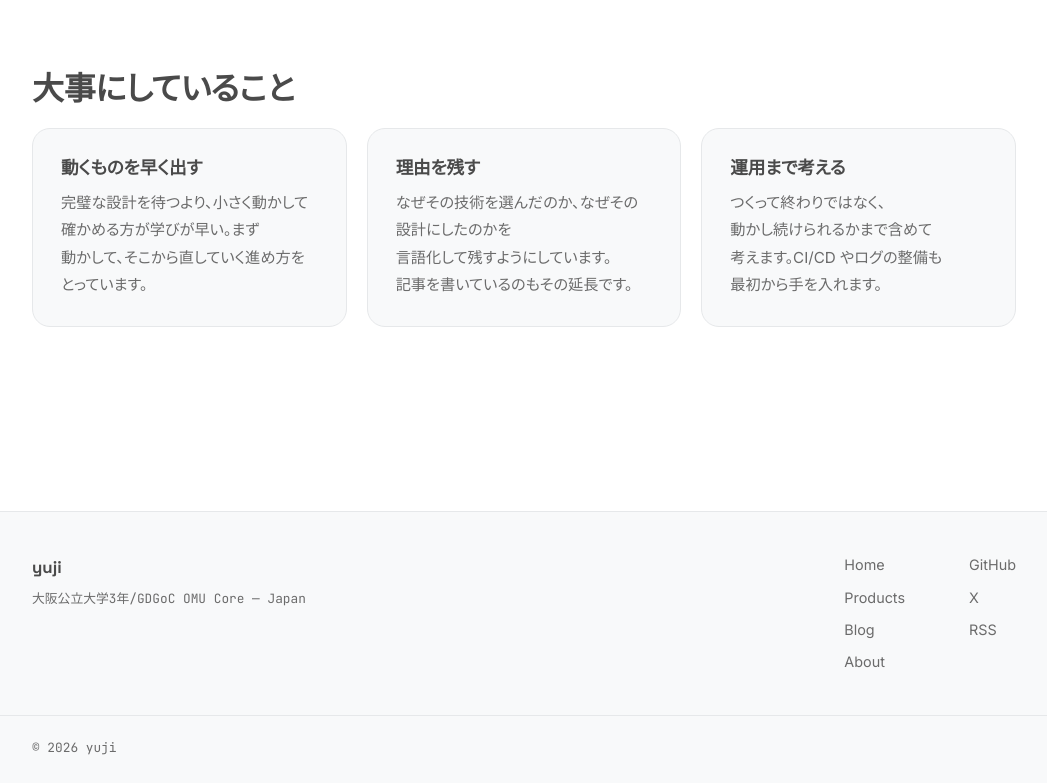
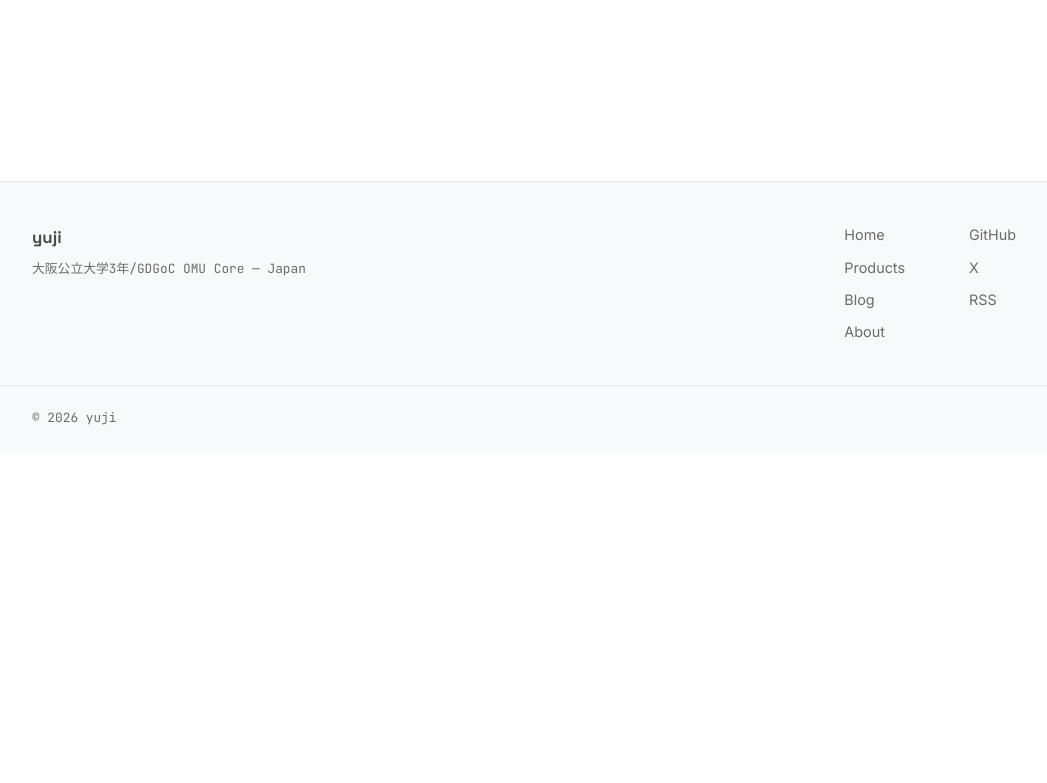
Before and after one commit to yuji0276/portofolio, an Astro site: page /introduction in a window 1280 px wide. Shown: the part 1643-2426 px from the top of the page, without its empty margins (116-1163 px from the left). After the commit the page ends 2096 px from the top, so only its background shows below. Built offline with nearby package versions, Linux system fonts and the light colour scheme; Astro itself is replaced by a stand-in of ours.

Commit message:
大事にしていることという恥ずかしい文章を削除

```diff
--- a/src/data/profile.ts
+++ b/src/data/profile.ts
@@ -62,18 +62,3 @@ export type ValueItem = {
   heading: string;
   body: string;
 };
-
-export const VALUES: ValueItem[] = [
-  {
-    heading: "動くものを早く出す",
-    body: "完璧な設計を待つより、小さく動かして確かめる方が学びが早い。まず動かして、そこから直していく進め方をとっています。",
-  },
-  {
-    heading: "理由を残す",
-    body: "なぜその技術を選んだのか、なぜその設計にしたのかを言語化して残すようにしています。記事を書いているのもその延長です。",
-  },
-  {
-    heading: "運用まで考える",
-    body: "つくって終わりではなく、動かし続けられるかまで含めて考えます。CI/CD やログの整備も最初から手を入れます。",
-  },
-];
--- a/src/pages/introduction.astro
+++ b/src/pages/introduction.astro
@@ -88,20 +88,6 @@ import { INTRO_LEAD, SKILLS, TIMELINE, VALUES } from "../data/profile";
 					))
 				}
 			</ol>
-		</section>
-
-		<section>
-			<h2>大事にしていること</h2>
-			<div class="values">
-				{
-					VALUES.map((value) => (
-						<div class="card">
-							<h3>{value.heading}</h3>
-							<p class="body-text">{value.body}</p>
-						</div>
-					))
-				}
-			</div>
 		</section>
 	</div>
 </Base>
```
